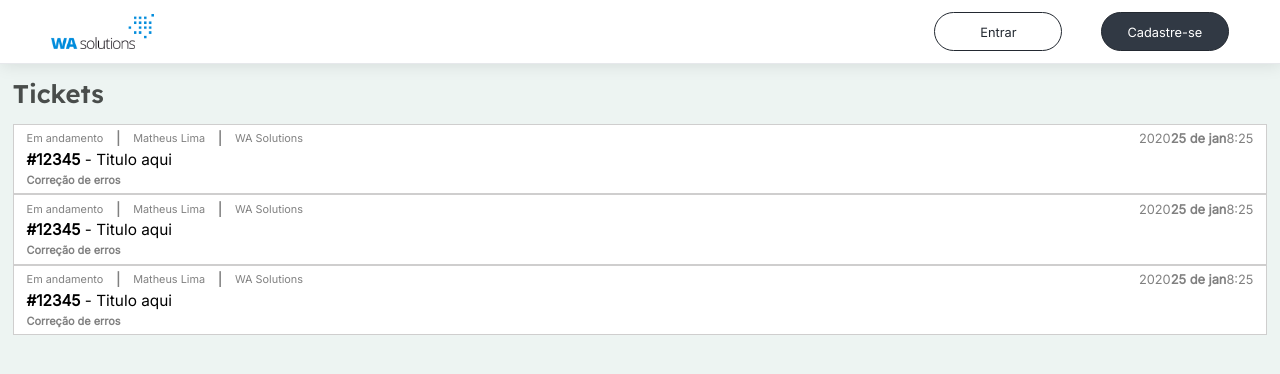
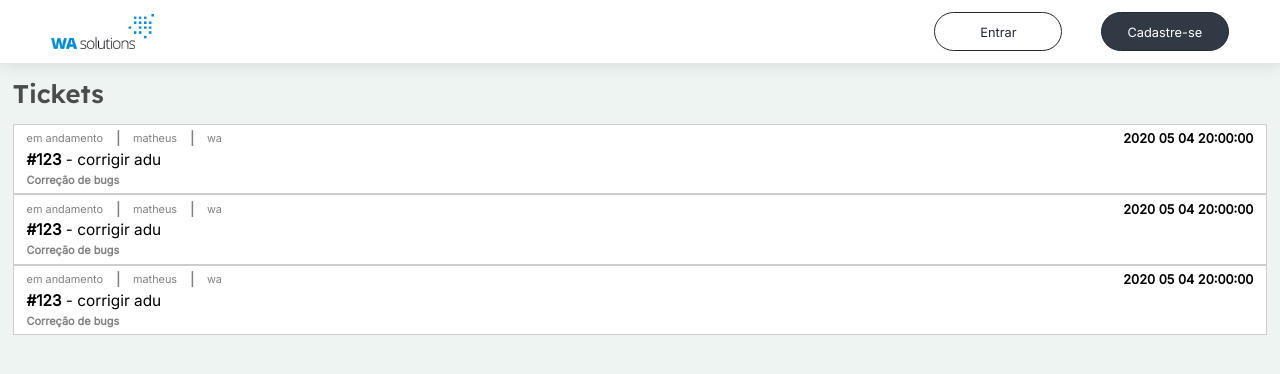
Before and after one commit to matheuspereiradev/suportnext, a Next.js app: page /ticket in a window 1280 px wide. Shown: the top 374 px of the page. Built offline with nearby package versions, Linux system fonts and the light colour scheme.

Commit message:
ticket page com componente

```diff
--- a/src/components/ticketItem/index.tsx
+++ b/src/components/ticketItem/index.tsx
@@ -1,26 +1,35 @@
 import styles from "./style.module.scss";
 
-export function TicketItem() {
+interface ticket{
+    status:string,
+    user:string,
+    company:string,
+    code:string,
+    title:string,
+    category:string,
+    opendate:string
+
+}
+
+export function TicketItem({status,user,company,code,title,category,opendate}:ticket) {
 
     return (
         <div className={styles.container}>
             <div className={styles.content}>
                 <div className={styles.firstLine}>
-                    <span>Em andamento</span><strong>|</strong>
-                    <span> Matheus Lima</span><strong>|</strong>
-                    <span> WA Solutions</span>
+                    <span>{status}</span><strong>|</strong>
+                    <span> {user}</span><strong>|</strong>
+                    <span> {company}</span>
                 </div>
                 <div className={styles.title}>
-                    <strong>#12345</strong><span> - Titulo aqui</span>
+                    <strong>#{code}</strong><span> - {title}</span>
                 </div>
                 <div className={styles.categoryline}>
-                    <span>Correção de erros</span>
+                    <span>{category}</span>
                 </div>
             </div>
-            <div className={styles.date}>
-                <span>2020</span>
-                <strong>25 de jan</strong>
-                <span>8:25</span>
+            <div className={styles.dateContent}>
+                <span>{opendate}</span>
             </div>
 
         </div>
--- a/src/components/ticketItem/style.module.scss
+++ b/src/components/ticketItem/style.module.scss
@@ -4,33 +4,37 @@
     padding: 0.5rem 1rem;
     display: flex;
 
-    .content{
+    .content {
 
         .firstLine {
             width: 100%;
             display: flex;
-            span{
+
+            span {
                 font-size: 0.85rem;
             }
-            strong{
+
+            strong {
                 padding-left: 1rem;
                 padding-right: 1rem;
             }
         }
 
-        .title{
+        .title {
             font-size: 1.2rem;
             padding-top: 0.3rem;
             color: black;
-            span{
+
+            span {
                 font-weight: 550;
             }
-            strong{
+
+            strong {
                 font-weight: 700;
             }
         }
 
-        .categoryline{
+        .categoryline {
             font-size: 0.85rem;
             font-weight: 600;
             padding-top: 0.3rem;
@@ -38,13 +42,11 @@
 
     }
 
-    .date{
-
+    .dateContent {
         margin-left: auto;
-
+        font-weight: 600;
+        color: black;
     }
-
-
 
     &:hover {
         background-color: var(--ultra-light-border);
--- a/src/pages/ticket/index.tsx
+++ b/src/pages/ticket/index.tsx
@@ -16,9 +16,11 @@ export default function Home() {
     <main className={styles.content}>
       <h1>Tickets</h1>
       <br/>
-      <TicketItem/>
-      <TicketItem/>
-      <TicketItem/>
+
+      <TicketItem status={"em andamento"} user={"matheus"} company = {"wa"} code={"123"} title={"corrigir adu"} category = {"Correção de bugs"} opendate={"2020 05 04 20:00:00"}/>
+      <TicketItem status={"em andamento"} user={"matheus"} company = {"wa"} code={"123"} title={"corrigir adu"} category = {"Correção de bugs"} opendate={"2020 05 04 20:00:00"}/>
+      <TicketItem status={"em andamento"} user={"matheus"} company = {"wa"} code={"123"} title={"corrigir adu"} category = {"Correção de bugs"} opendate={"2020 05 04 20:00:00"}/>
+
 
     </main>
 
```
